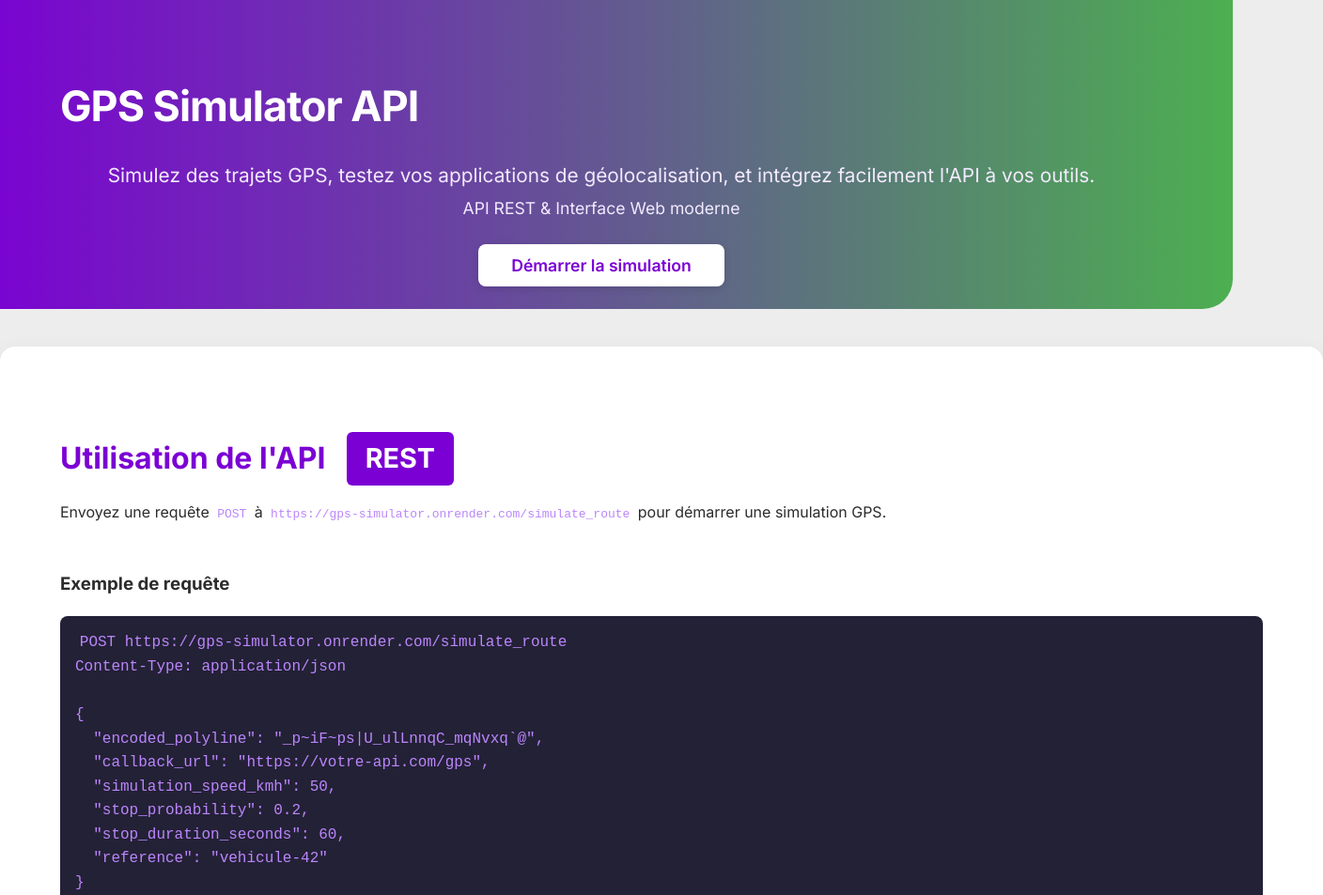
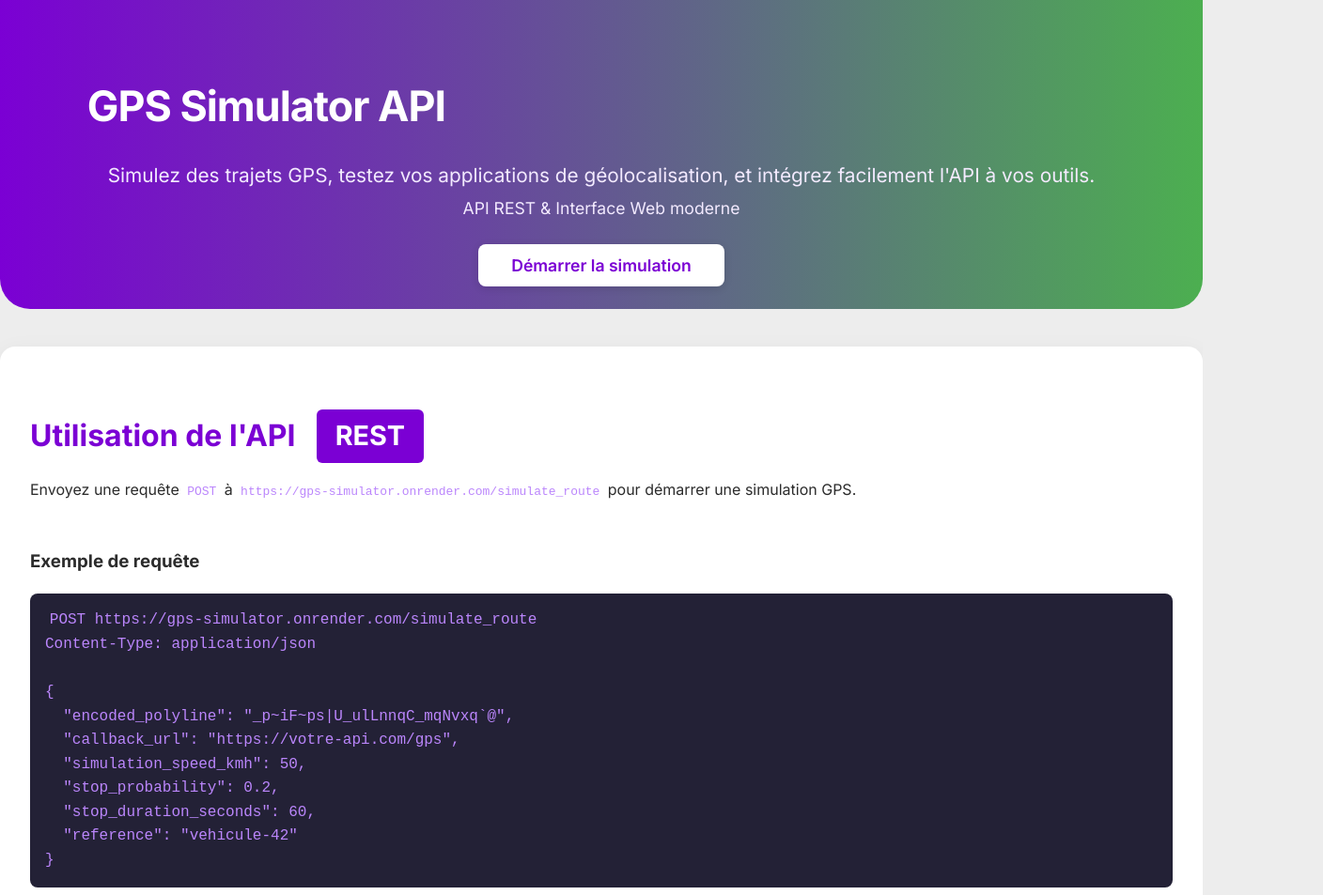
Before and after one commit to KUROYUKIHIME333/GPS-SIMULATOR, a website: page public/home.html in a window 1280 px wide. Shown: the top 953 px of the page at 94% size, 1408 px wide, since content can reach past the window. Drawn offline with Linux system fonts and the light colour scheme.

Commit message:
Fix: The homepage was overflowing to the sides

```diff
--- a/public/css/home.css
+++ b/public/css/home.css
@@ -1,6 +1,11 @@
 /* home.css - Styles spécifiques à la landing page de documentation */
+body {
+    overflow-x: hidden;
+}
 .landing-hero {
-	width: 100%;
+	width: 100vw;
+	max-width: 100vw;
+	box-sizing: border-box;
 	background: linear-gradient(90deg, #7b00d4 0%, #4caf50 100%);
 	color: #fff;
 	padding: 3rem 2rem 2rem 2rem;
@@ -22,12 +27,16 @@
 	padding: 0 5%;
 }
 .doc-section {
-	width: 100%;
+	width: 100vw;
+	max-width: 100vw;
+	min-width: unset;
+	box-sizing: border-box;
 	margin: 2.5rem auto;
 	background: var(--background-surface);
 	border-radius: 16px;
 	box-shadow: 0 6px 24px var(--shadow-subtle);
-	padding: 5%;
+	padding: 2.5rem 2rem;
+	overflow-x: auto;
 }
 .doc-section h2 {
 	color: #7b00d4;
```
